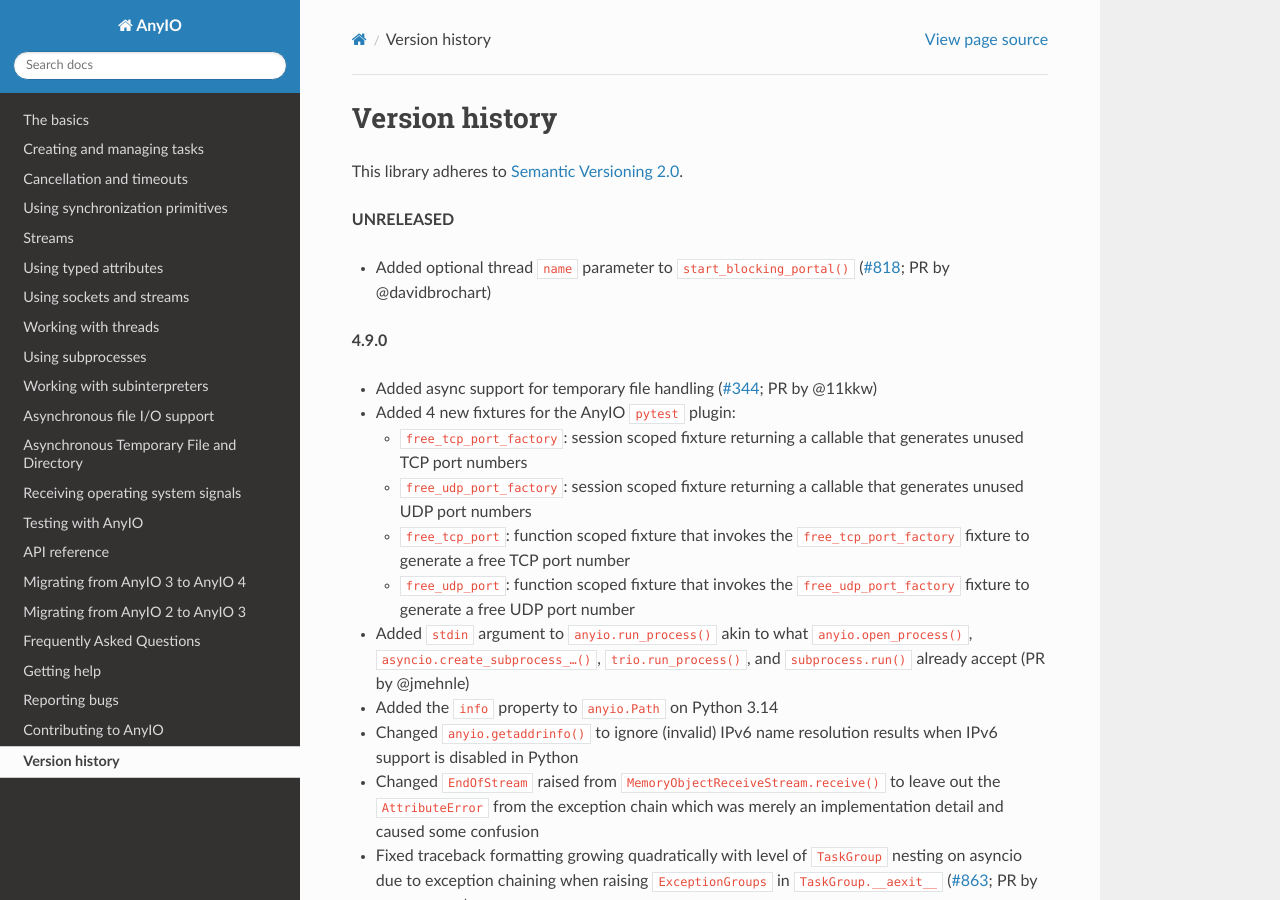
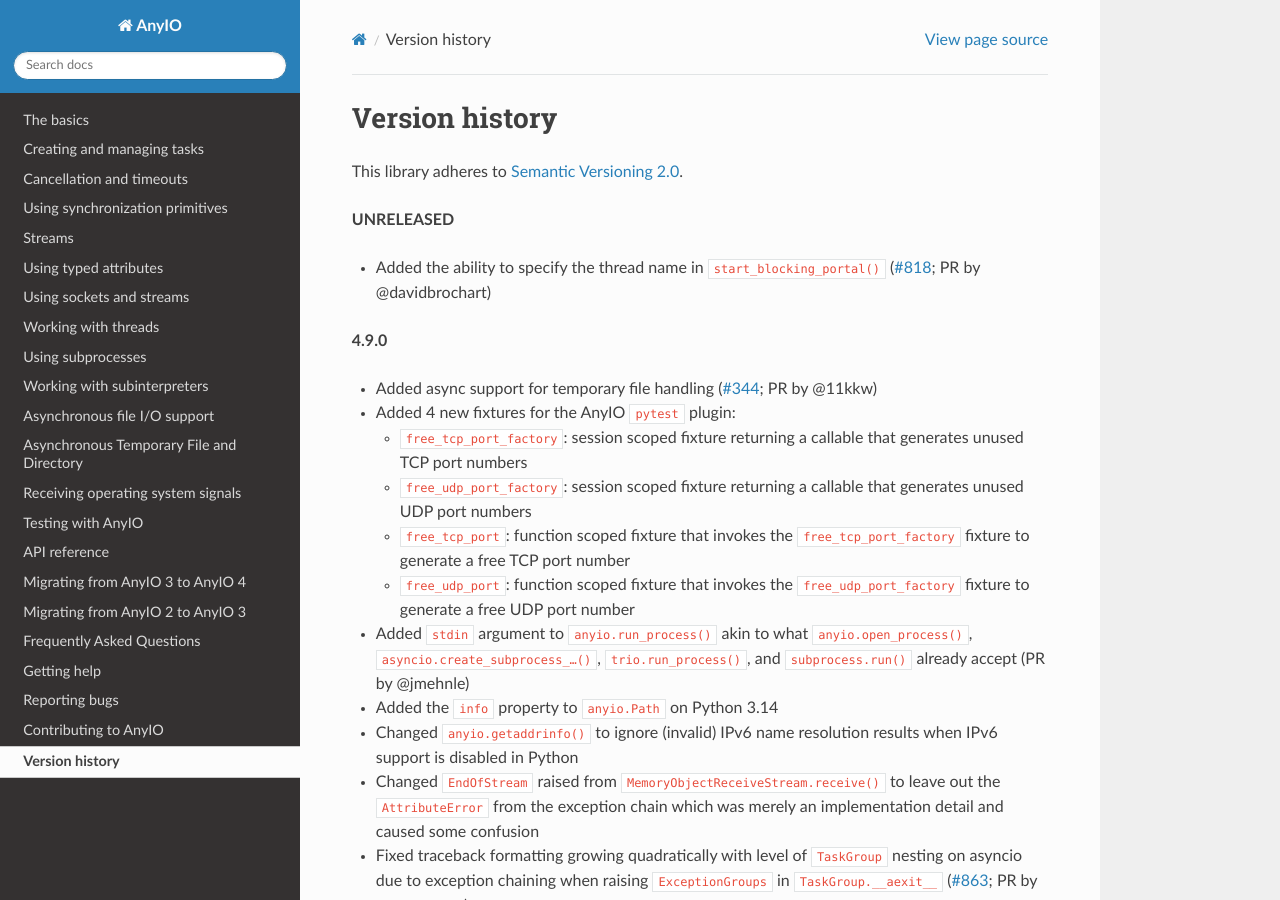
Before and after one commit to agronholm/anyio, a Sphinx documentation site: the page built from docs/versionhistory.rst, in a window 1280 px wide and 900 px high. Built offline with Sphinx 7.4.7 and the Read the Docs theme 3.1.0, drawn with Linux system fonts in a browser that asks for light colours; the version number could not be read and is left out.

Commit message:
Update docs/versionhistory.rst

```diff
--- a/docs/versionhistory.rst
+++ b/docs/versionhistory.rst
@@ -5,7 +5,7 @@
 
 **UNRELEASED**
 
-- Added optional thread ``name`` parameter to ``start_blocking_portal()``
+- Added the ability to specify the thread name in ``start_blocking_portal()``
   (`#818 <https://github.com/agronholm/anyio/issues/818>`_; PR by @davidbrochart)
 
 **4.9.0**
```
